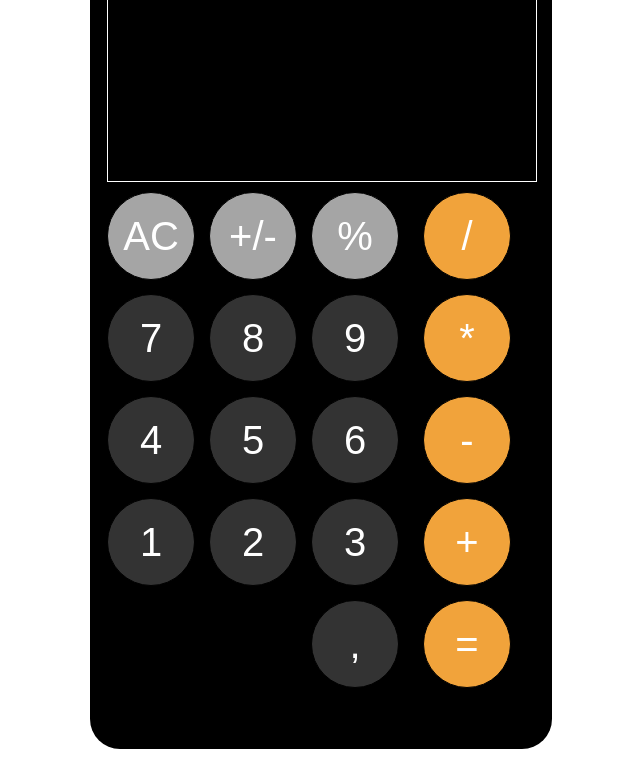
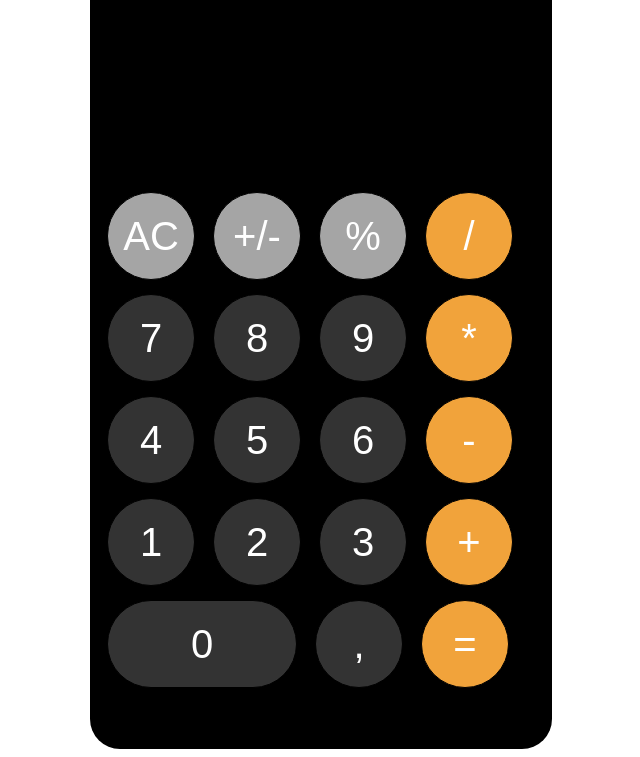
Before and after one commit to Archevnikova/-iphone-calculator, a plain HTML site: page html.html in a window 1280 px wide. Shown: the part 185-942 px from the top of the page, without its empty margins (319-959 px from the left). Drawn offline with Linux system fonts and the light colour scheme.

Commit message:
fix:button

```diff
--- a/html.html
+++ b/html.html
@@ -23,33 +23,30 @@
             </output>
         </section>
         <section class="buttons">
-            <div class="button_1column">
+
                 <button type="button" class="btn_gray">AC</button>
+                <button type="button" class="btn_gray">+/-</button>
+                <button type="button" class="btn_gray">%</button>
+                <button type="button"class="btn_orange">/</button>
+
                 <button type="button">7</button>
+                <button type="button">8</button>
+                <button type="button">9</button>
+                <button type="button" class="btn_orange">*</button>
+
                 <button type="button">4</button>
-                <button type="button">1</button>
+                <button type="button">5</button>
+                <button type="button">6</button>
+                <button type="button" class="btn_orange">-</button>
 
-            </div>
-            <div class="button_2column">
-                <button type="button" class="btn_gray">+/-</button>
-                <button type="button">8</button>
-                <button type="button">5</button>
-                <button type="button">2</button>
-            </div>
-            <div class="button_3column">
-                <button type="button" class="btn_gray">%</button>
-                <button type="button">9</button>
-                <button type="button">6</button>
-                <button type="button">3</button>
-                <button type="button">,</button>
-            </div>
-            <div class="button_4column">
-                <button type="button" class="btn_orange">/</button>
-                <button type="button" class="btn_orange">*</button>
-                <button type="button" class="btn_orange">-</button>
+                <button type="button" >1</button>
+                <button type="button" >2</button>
+                <button type="button" >3</button>
                 <button type="button" class="btn_orange">+</button>
-                <button type="button" class="btn_orange">=</button>
-            </div>
+
+                <button type="button" class="btn__zero" >0</button>
+                <button type="button" >,</button>
+                <button type="button" class="btn_orange" >=</button>
         </section>
     </div>
     <script src="script.js"></script>
--- a/style.css
+++ b/style.css
@@ -41,7 +41,7 @@ border-color: white;
     line-height: 107.4px;
     width: 428px;
     height: 300px;
-    border: 1px solid white;
+    border: 1px solid black;
     margin-bottom:10px;
 }
 .answer{
@@ -62,8 +62,7 @@ button{
     width: 190px;
 }
 .buttons{
-    display:flex;
-    justify-content: space-around;
+
 
 }
 .button_1column{}
```
